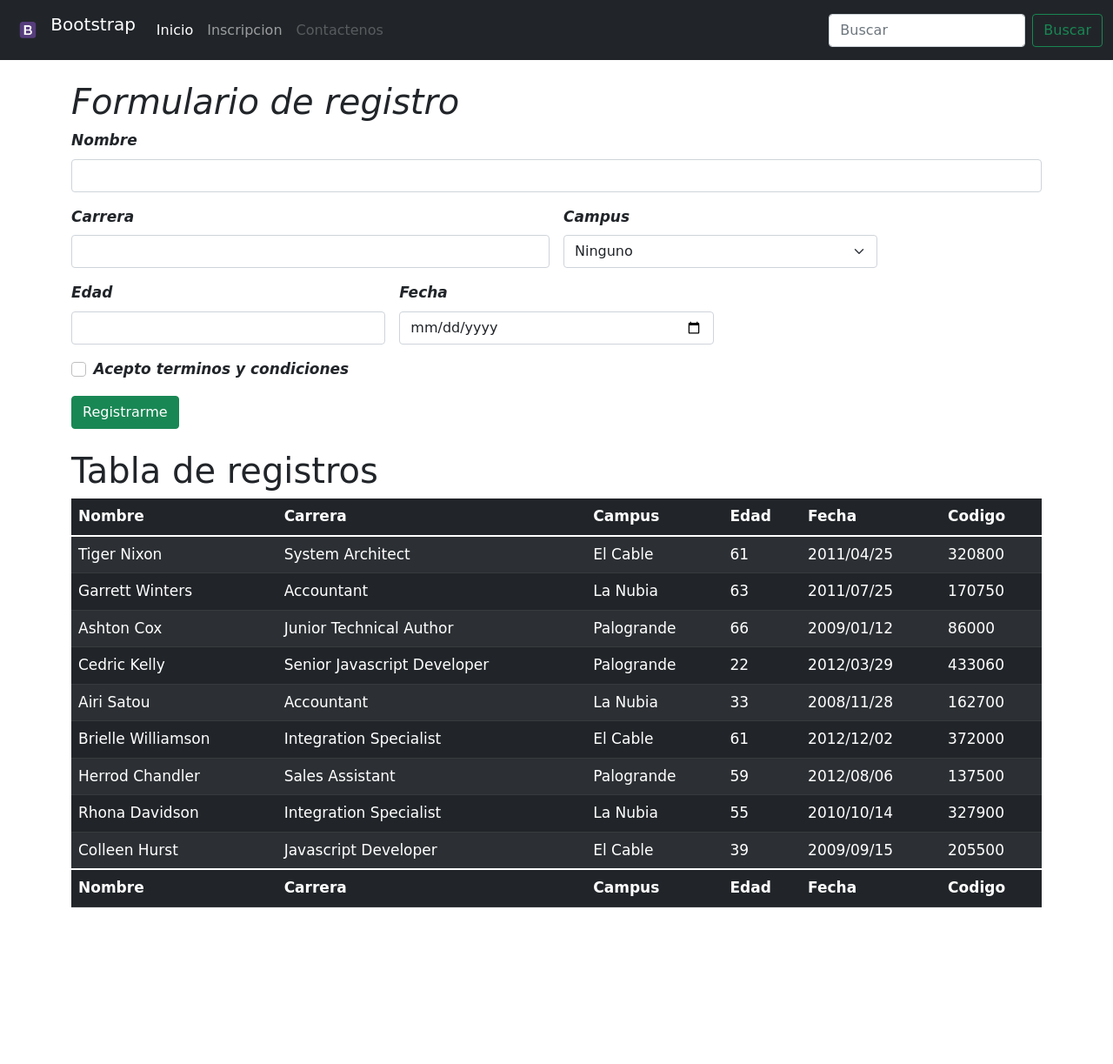
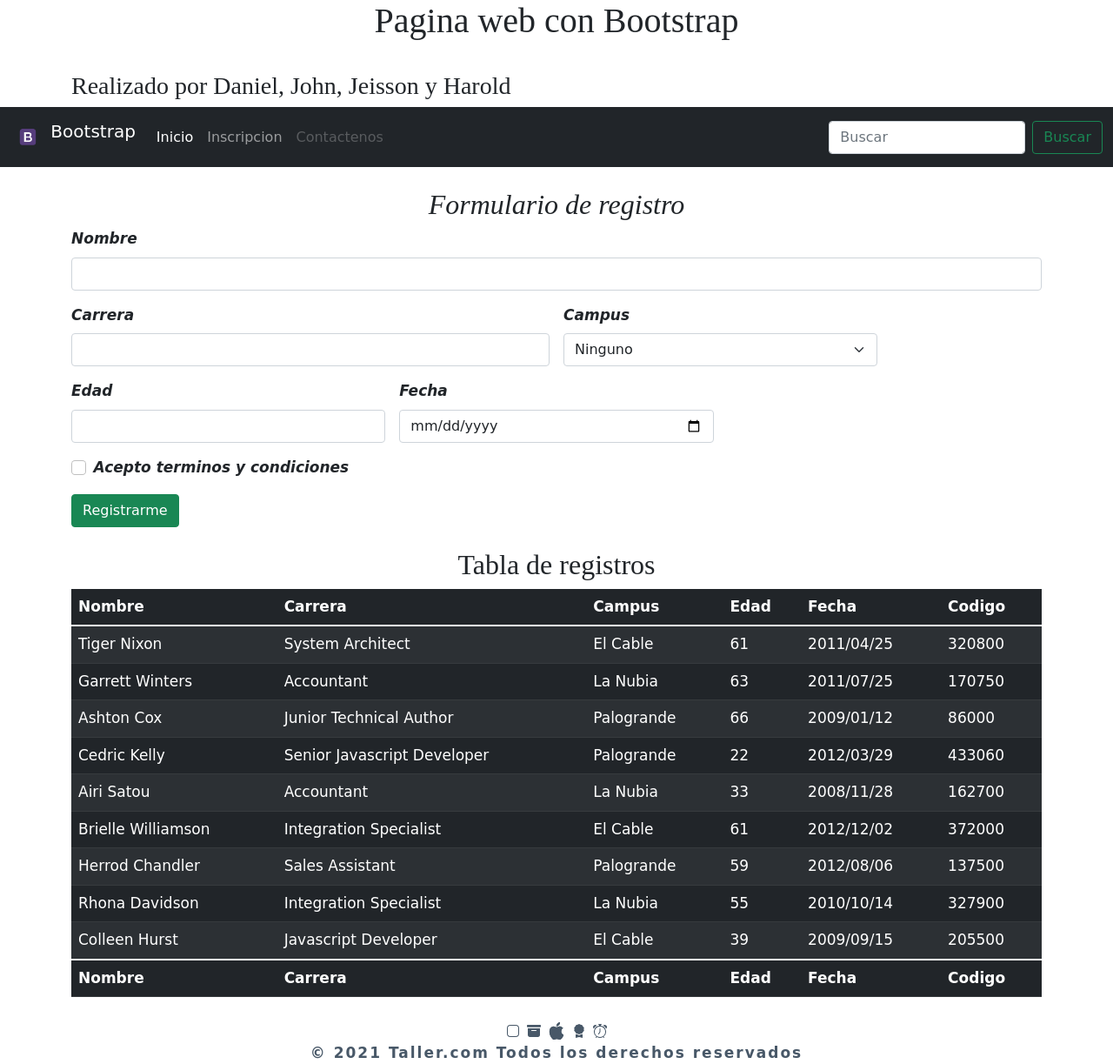
Before and after one commit to Domorenom28/Taller3, a plain HTML site: page index2.html in a window 1280 px wide. Shown: the whole page at 87% size. Before the commit the page ends 1059 px from the top, so only its background shows below. Drawn offline with Linux system fonts and the light colour scheme.

Commit message:
se agregan iconos

```diff
--- a/index2.html
+++ b/index2.html
@@ -1,6 +1,5 @@
 <!DOCTYPE html>
 <html lang="es">
-
 <head>
 	<meta charset="utf-8">
 	<meta name="viewport" content="width=device-width, initial-scale=1">
@@ -8,8 +7,14 @@
 	<link rel="stylesheet" type="text/css" href="css/bootstrap.min.css">
 	<link rel="stylesheet" type="text/css" href="css/estilos.css">
 </head>
-
 <body>
+	<div class="container">
+		<div class="page-header">
+			<h1>Pagina web con Bootstrap</h1>
+			<br>
+			<h3>Realizado por Daniel, John, Jeisson y Harold</h3>
+		</div>
+	</div>
 	<header>
 		<nav class="navbar navbar-expand-lg navbar-dark bg-dark">
 			<div class="container-fluid">
@@ -43,8 +48,8 @@
 		</nav>
 	</header>
 	<br>
-	<section class="main container" style="font-weight: bold;font-style: italic;">
-		<h1>Formulario de registro</h1>
+	<section class="container" style="font-weight: bold;font-style: italic;">
+		<h2>Formulario de registro</h2>
 		<form class="row g-3">
 			<div class="col-12">
 				<label for="inputAddress" class="form-label">Nombre</label>
@@ -86,8 +91,8 @@
 	</section>
 	<br>
 	<div class="container">
-		<h1>Tabla de registros</h1>
-		<section>
+		<h2>Tabla de registros</h2>
+		<section class="tabla-conte">
 			<table id="example" class="table table-striped table-dark" style="width:100%">
 				<thead>
 					<tr>
@@ -186,9 +191,28 @@
 			</table>
 		</section>
 	</div>
-	<footer>
-
-	</footer>
+		<div class="pie">
+			<svg xmlns="http://www.w3.org/2000/svg" width="16" height="16" fill="currentColor" class="bi bi-app" viewBox="0 0 16 16">
+			  <path d="M11 2a3 3 0 0 1 3 3v6a3 3 0 0 1-3 3H5a3 3 0 0 1-3-3V5a3 3 0 0 1 3-3h6zM5 1a4 4 0 0 0-4 4v6a4 4 0 0 0 4 4h6a4 4 0 0 0 4-4V5a4 4 0 0 0-4-4H5z"/>
+			</svg>
+			<svg xmlns="http://www.w3.org/2000/svg" width="16" height="16" fill="currentColor" class="bi bi-archive-fill" viewBox="0 0 16 16">
+			  <path d="M12.643 15C13.979 15 15 13.845 15 12.5V5H1v7.5C1 13.845 2.021 15 3.357 15h9.286zM5.5 7h5a.5.5 0 0 1 0 1h-5a.5.5 0 0 1 0-1zM.8 1a.8.8 0 0 0-.8.8V3a.8.8 0 0 0 .8.8h14.4A.8.8 0 0 0 16 3V1.8a.8.8 0 0 0-.8-.8H.8z"/>
+			</svg>
+			<svg xmlns="http://www.w3.org/2000/svg" width="20" height="20" fill="currentColor" class="bi bi-apple" viewBox="0 0 16 16">
+				<path d="M11.182.008C11.148-.03 9.923.023 8.857 1.18c-1.066 1.156-.902 2.482-.878 2.516.024.034 1.52.087 2.475-1.258.955-1.345.762-2.391.728-2.43zm3.314 11.733c-.048-.096-2.325-1.234-2.113-3.422.212-2.189 1.675-2.789 1.698-2.854.023-.065-.597-.79-1.254-1.157a3.692 3.692 0 0 0-1.563-.434c-.108-.003-.483-.095-1.254.116-.508.139-1.653.589-1.968.607-.316.018-1.256-.522-2.267-.665-.647-.125-1.333.131-1.824.328-.49.196-1.422.754-2.074 2.237-.652 1.482-.311 3.83-.067 4.56.244.729.625 1.924 1.273 2.796.576.984 1.34 1.667 1.659 1.899.319.232 1.219.386 1.843.067.502-.308 1.408-.485 1.766-.472.357.013 1.061.154 1.782.539.571.197 1.111.115 1.652-.105.541-.221 1.324-1.059 2.238-2.758.347-.79.505-1.217.473-1.282z"/>
+				<path d="M11.182.008C11.148-.03 9.923.023 8.857 1.18c-1.066 1.156-.902 2.482-.878 2.516.024.034 1.52.087 2.475-1.258.955-1.345.762-2.391.728-2.43zm3.314 11.733c-.048-.096-2.325-1.234-2.113-3.422.212-2.189 1.675-2.789 1.698-2.854.023-.065-.597-.79-1.254-1.157a3.692 3.692 0 0 0-1.563-.434c-.108-.003-.483-.095-1.254.116-.508.139-1.653.589-1.968.607-.316.018-1.256-.522-2.267-.665-.647-.125-1.333.131-1.824.328-.49.196-1.422.754-2.074 2.237-.652 1.482-.311 3.83-.067 4.56.244.729.625 1.924 1.273 2.796.576.984 1.34 1.667 1.659 1.899.319.232 1.219.386 1.843.067.502-.308 1.408-.485 1.766-.472.357.013 1.061.154 1.782.539.571.197 1.111.115 1.652-.105.541-.221 1.324-1.059 2.238-2.758.347-.79.505-1.217.473-1.282z"/>
+			</svg>
+			<svg xmlns="http://www.w3.org/2000/svg" width="16" height="16" fill="currentColor" class="bi bi-award-fill" viewBox="0 0 16 16">
+			  <path d="m8 0 1.669.864 1.858.282.842 1.68 1.337 1.32L13.4 6l.306 1.854-1.337 1.32-.842 1.68-1.858.282L8 12l-1.669-.864-1.858-.282-.842-1.68-1.337-1.32L2.6 6l-.306-1.854 1.337-1.32.842-1.68L6.331.864 8 0z"/>
+			  <path d="M4 11.794V16l4-1 4 1v-4.206l-2.018.306L8 13.126 6.018 12.1 4 11.794z"/>
+			</svg>
+			<svg xmlns="http://www.w3.org/2000/svg" width="16" height="16" fill="currentColor" class="bi bi-alarm" viewBox="0 0 16 16">
+	  			<path d="M8.5 5.5a.5.5 0 0 0-1 0v3.362l-1.429 2.38a.5.5 0 1 0 .858.515l1.5-2.5A.5.5 0 0 0 8.5 9V5.5z"/>
+	  			<path d="M6.5 0a.5.5 0 0 0 0 1H7v1.07a7.001 7.001 0 0 0-3.273 12.474l-.602.602a.5.5 0 0 0 .707.708l.746-.746A6.97 6.97 0 0 0 8 16a6.97 6.97 0 0 0 3.422-.892l.746.746a.5.5 0 0 0 .707-.708l-.601-.602A7.001 7.001 0 0 0 9 2.07V1h.5a.5.5 0 0 0 0-1h-3zm1.038 3.018a6.093 6.093 0 0 1 .924 0 6 6 0 1 1-.924 0zM0 3.5c0 .753.333 1.429.86 1.887A8.035 8.035 0 0 1 4.387 1.86 2.5 2.5 0 0 0 0 3.5zM13.5 1c-.753 0-1.429.333-1.887.86a8.035 8.035 0 0 1 3.527 3.527A2.5 2.5 0 0 0 13.5 1z"/>
+			</svg>
+			<footer>&copy; 2021 Taller.com Todos los derechos reservados</footer>
+		</div>
+	</body>
 </body>
 
 </html>
```
